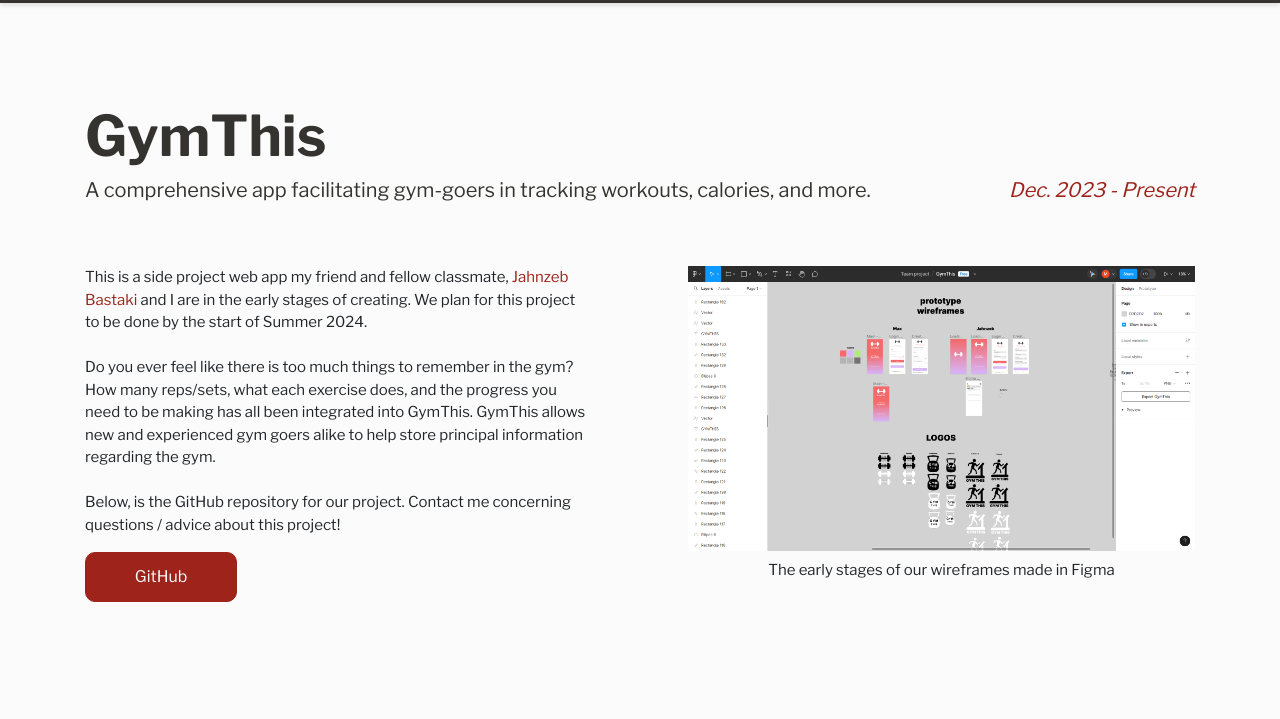
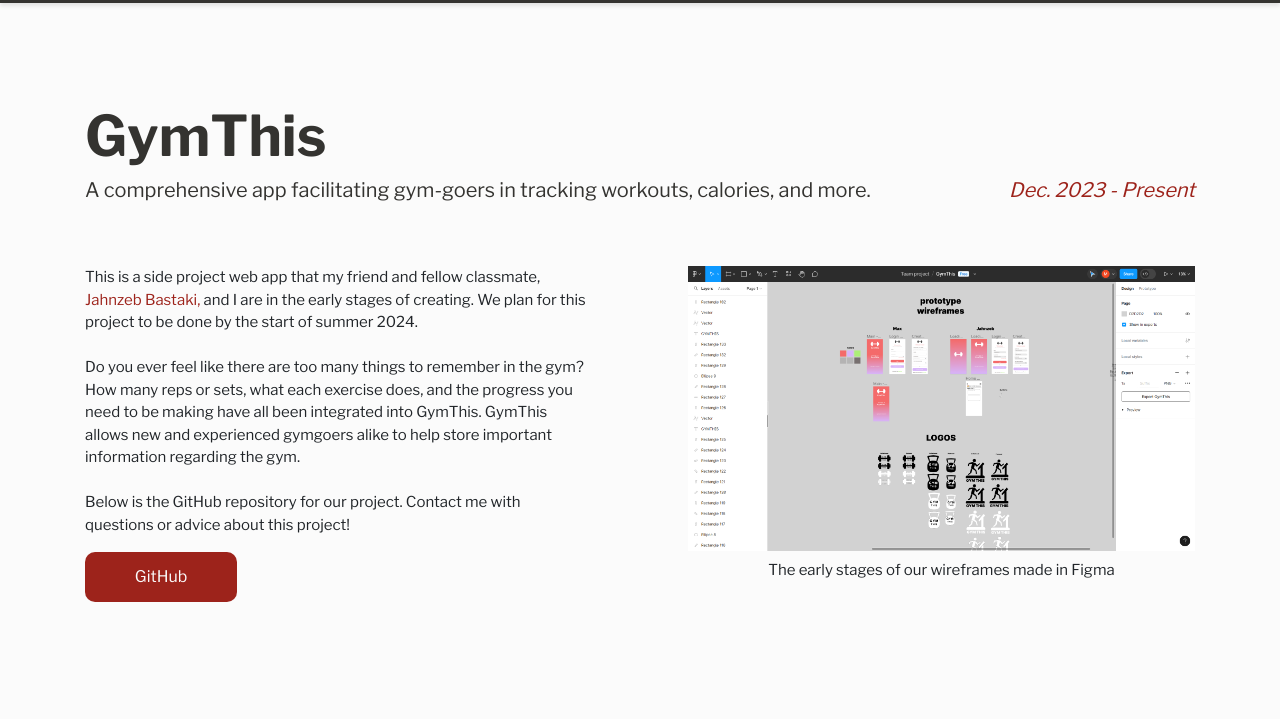
Before and after one commit to iammaxlichter/Portfolio-Website-2023, a plain HTML site: page gymthis.html in a window 1280 px wide. Shown: the part 81-800 px from the top of the page. Drawn offline with nearby package versions, Linux system fonts and the light colour scheme.

Commit message:
GymThis done

```diff
--- a/CSSComponents/ProjectComponents/gymthis.css
+++ b/CSSComponents/ProjectComponents/gymthis.css
@@ -1,14 +1,10 @@
-.img-fluid {
-    margin-bottom: 0px;
-    width: 100%;
-    height: auto;
-    object-fit: cover;
+/*The whole page has the characteristics below*/
+body{
+    font-family: 'Libre Franklin', sans-serif;
 }
 
-.fadeIn{
-    opacity:0;
-}
 
+/*Hyperlink color and hover*/
 .link {
     color:#9D231B;
 }
@@ -17,24 +13,25 @@
     color: #8D201B;
 }
 
+
+/*GitHub button*/
 .custom-button {
     width: 30%;
     height: 50px;
     font-weight: 400;
     color: #fbfbfb;
-    background-color: #9D231B; /* Background color */
-    border-color: #9D231B; /* Border color */
+    background-color: #9D231B;
 }
 
 .custom-button:hover {
-    background-color: #8D201B; /* Change background color on hover */
-    border-color: #8D201B; /* Change border color on hover */
-    color: #fbfbfb;
+    background-color: #8D201B;
 }
 
-@media (max-width: 576px) { /* Small devices (576px and below) */
+
+/*When the screen is small, the title section is adjusted accordingly*/
+@media (max-width: 576px) {
     .display-4 {
-        font-size: 2rem; /* Adjust font size for small screens */
+        font-size: 2rem;
     }
     .underText{
         font-size: .8rem
--- a/HTMLComponents/ProjectsComponents/mainGymthis.html
+++ b/HTMLComponents/ProjectsComponents/mainGymthis.html
@@ -1,6 +1,8 @@
 <div class="container-fluid"
     style="background-color: #fbfbfb; padding-top: 100px; padding-bottom: 100px; position: relative;">
     <div class="container ">
+
+        <!-- Top section with the title, description, and date -->
         <div class="titleSection">
             <h6 class="display-4 text-left font-weight-bold text-sm" style="margin-bottom: 0; color:#343330">GymThis
             </h6>
@@ -11,39 +13,42 @@
         </div>
 
         <div class="row">
-            <div class="col-md-6 pr-lg-5 col-12 slideInLeft  mt-3 mb-4">
-                <p style=" text-align:left; font-size:15px;">
-                    This is a side project web app my friend and fellow classmate, <a
-                        href="https://www.linkedin.com/in/jahnzeb-bastaki" class="link" target="_blank">Jahnzeb
-                        Bastaki</a> and I are in the
-                    early stages of creating. We plan for this project to be done by the start of Summer 2024.
-                    <br><br> Do you ever feel like there is too much things to remember in the gym? How many reps/sets,
-                    what each exercise does, and the progress you need to be making has all been integrated into
-                    GymThis. GymThis allows new and experienced gym goers alike to help store principal information
+
+            <!-- Lefthand side with the paragraph detailing GymThis-->
+            <div class="col-md-6 col-12 pr-lg-5 slideInLeft mt-3 mb-4">
+                <p class="text-left" style="font-size:15px;">
+
+                    This is a side project web app that my friend and fellow classmate,
+                    <a href="https://www.linkedin.com/in/jahnzeb-bastaki" class="link" target="_blank">Jahnzeb
+                        Bastaki,</a> and I are in the early stages of creating. We plan for this project to be done by
+                    the start of summer 2024.
+
+                    <br><br>
+                    Do you ever feel like there are too many things to remember in the gym? How many reps or
+                    sets, what each exercise does, and the progress you need to be making have all been integrated into
+                    GymThis. GymThis allows new and experienced gymgoers alike to help store important information
                     regarding the gym.
+
                     <br><br>
-                    Below, is the GitHub repository for our project. Contact me concerning questions
-                    / advice about this project!
-
+                    Below is the GitHub repository for our project. Contact me with questions or advice about this
+                    project!
 
                 </p>
 
-                <div class=" text-left">
+                <!-- GymThis GitHub button -->
+                <div class="text-left">
                     <a href="https://github.com/iammaxlichter/GymThis" target="_blank">
-                        <button class="btn btn-md custom-button" id="githubGymThisButton"
-                            style="border: 1px solid #9D231B; border-radius: 10px;">GitHub</button>
-
+                        <button class="btn btn-md custom-button" style="border-radius: 10px;">GitHub</button>
                     </a>
                 </div>
+
             </div>
 
-            <div class="col-md-6 col-12 pl-lg-5 mb-0 fadeInGymThis">
+            <div class="col-md-6 col-12 pl-lg-5 fadeInGymThis">
                 <img class="img-fluid mt-3 mb-2" src="/Pictures/gymThis.png">
                 <p class="text-center" style="font-size: 15px;">The early stages of our wireframes made in Figma</p>
             </div>
 
         </div>
-
-
     </div>
 </div>
```
